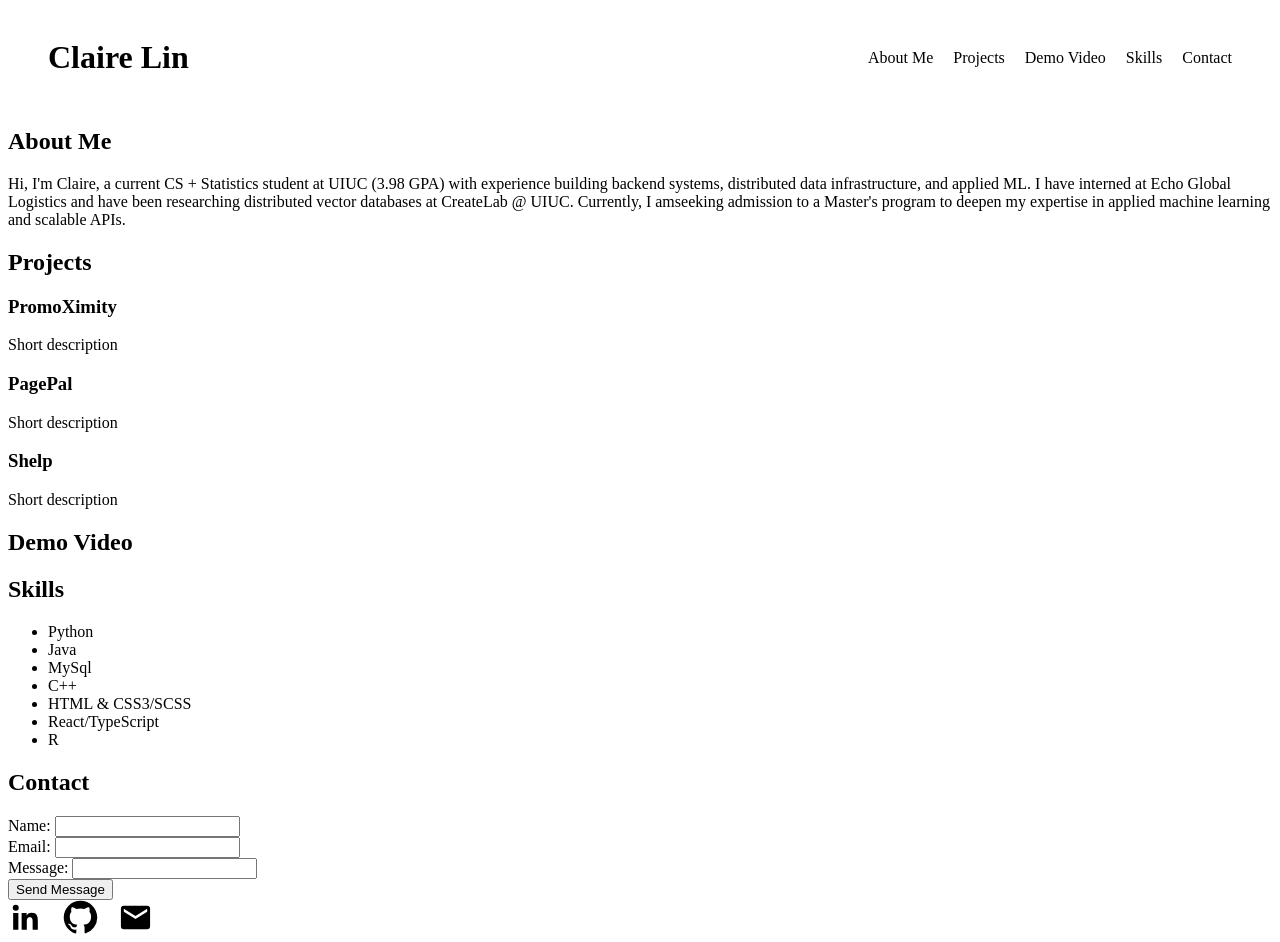
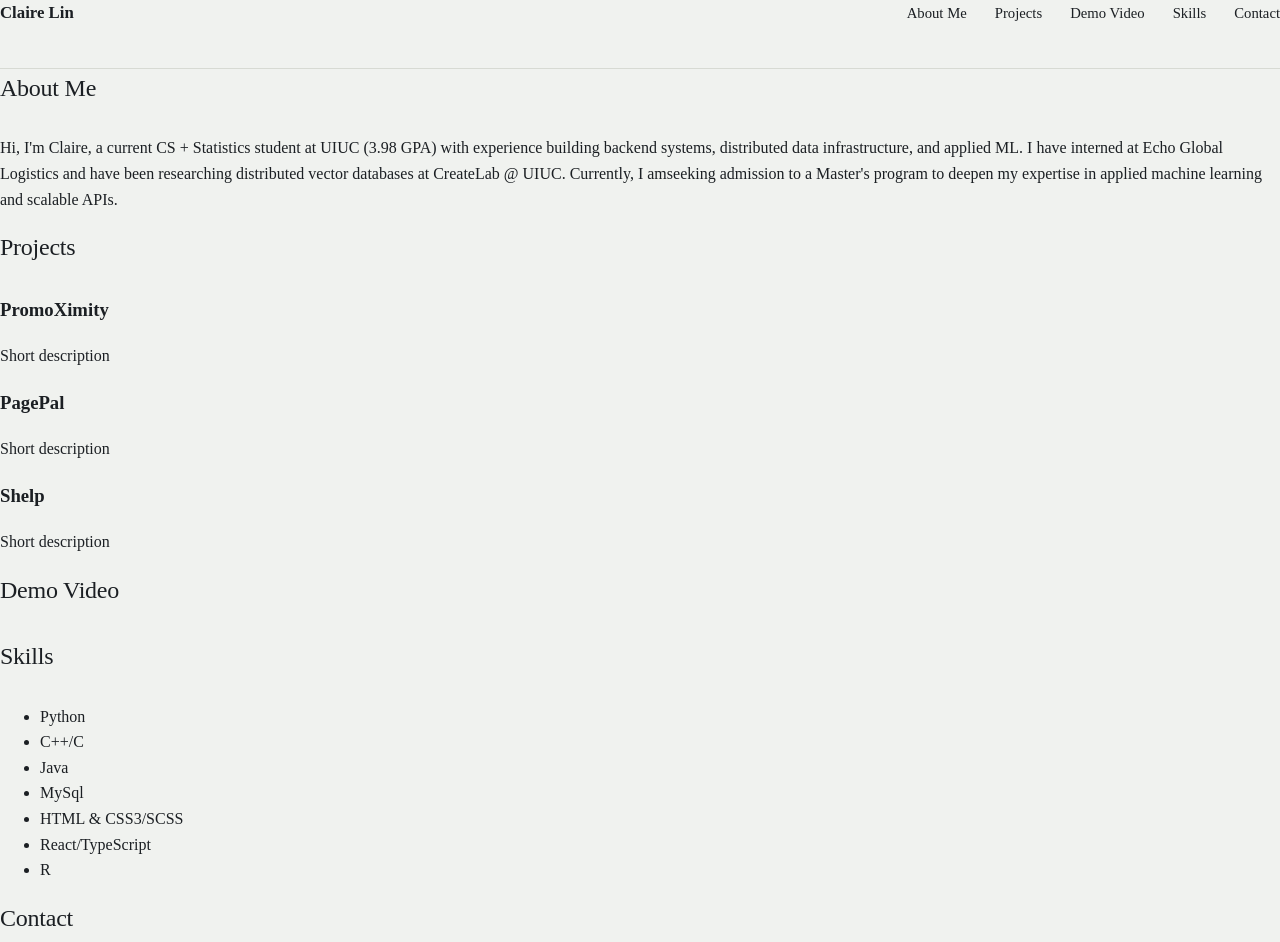
Before and after one commit to claire082915/mp1, a website built with webpack: page src/index.html in a window 1280 px wide. Shown: the top 942 px of the page. Built offline with nearby package versions, Linux system fonts and the light colour scheme.

Commit message:
adding css style for page

```diff
--- a/src/css/main.scss
+++ b/src/css/main.scss
@@ -1,17 +1,55 @@
 /* Your SCSS here. */
+$color-paper: #F0F2EF;
+$color-paper-raised: #FFFFFF;
+$color-ink: #1B1F23;
+$color-ink-soft: #1B1F23;
+$color-line: #D7DAD3;
+$color-accent: #2F6F4E;
+$color-accent-dark: #234F38;
+$color-accent-tint: #E3ECE6;
+$color-highlight: #D9A438;
+$color-overlay: rgba(20, 24, 22, 0.55);
+
+$navbar-height: 68px;
+$navbar-height-scrolled: 52px;
+
+html {
+    scroll-behavior: smooth;
+    scroll-padding-top: $navbar-height + 12px;
+}
+
+body {
+    margin: 0;
+    background: $color-paper;
+    color: $color-ink;
+    line-height: 1.6;
+}
+
+h2 {
+    font-weight: 500;
+    color: $color-ink;
+    margin: 0 0 1.75rem;
+    letter-spacing: -0.01em;
+}
+
+a {
+    color: $color-accent;
+    text-decoration: none;
+}
+
 .social-icons {
     display: flex;
-    gap: 20px;
+    gap: 1.75rem;
 }
 
 .social-icons svg {
     width: 35px;
     height: 35px;
-    fill: black;
+    fill: $color-ink;
 }
 
 .social-icons svg:hover {
-    fill: gray;
+    fill: $color-ink-soft;
 }
 
 .navbar {
@@ -20,19 +58,31 @@
     z-index: 1000;
     display: flex;
     justify-content: space-between;
-    align-items: center;
-    padding: 10px 40px;
+    flex-wrap: wrap;
+    gap: 0.75rem 2rem;
+    height: $navbar-height;
+    background: rgba($color-paper, 0.9);
+    backdrop-filter: blur(10px);
+    border-bottom: 1px solid $color-line;
+
+    h1 {font-size: 1.05rem; margin: 0; color: $color-ink;}
+
 }
 
 .navbar ul {
     display: flex;
     list-style: none;
-    gap: 20px;
+    gap: 1.75rem;
     margin: 0;
     padding: 0;
+    flex-wrap: wrap;
 }
 
 .navbar a {
     text-decoration: none;
-    color: black;
+    color: $color-ink-soft;
+    font-size: 0.92rem;
+    font-weight: 500;
+    position: relative;
+    padding-bottom: 2px;
 }
--- a/src/index.html
+++ b/src/index.html
@@ -62,9 +62,9 @@
                 <h2>Skills</h2>
                 <ul class="skills-list">
                     <li>Python</li>
+                    <li>C++/C</li>
                     <li>Java</li>
                     <li>MySql</li>
-                    <li>C++</li>
                     <li>HTML & CSS3/SCSS</li>
                     <li>React/TypeScript</li>
                     <li>R</li>
```
